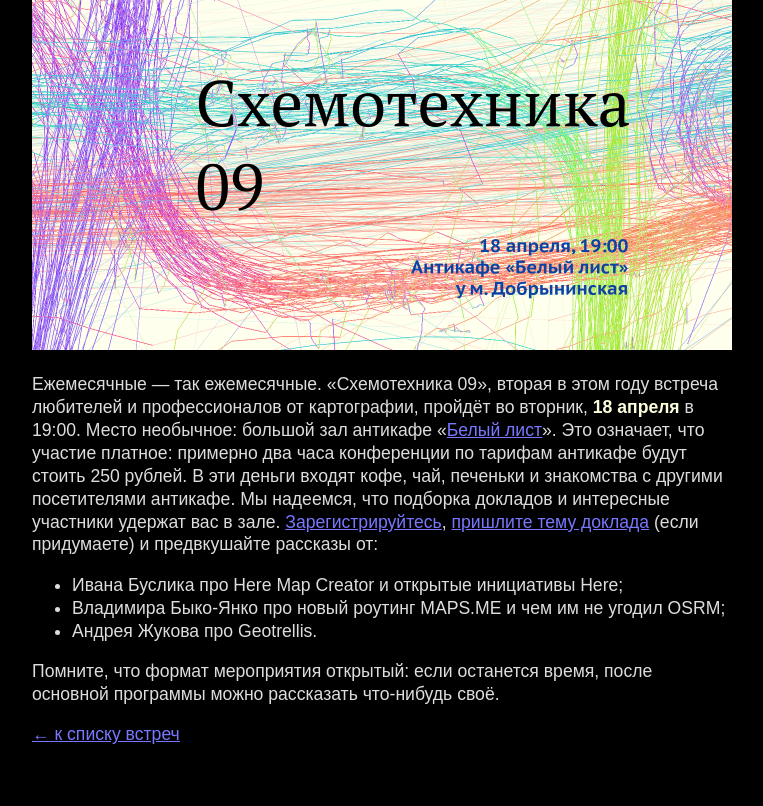
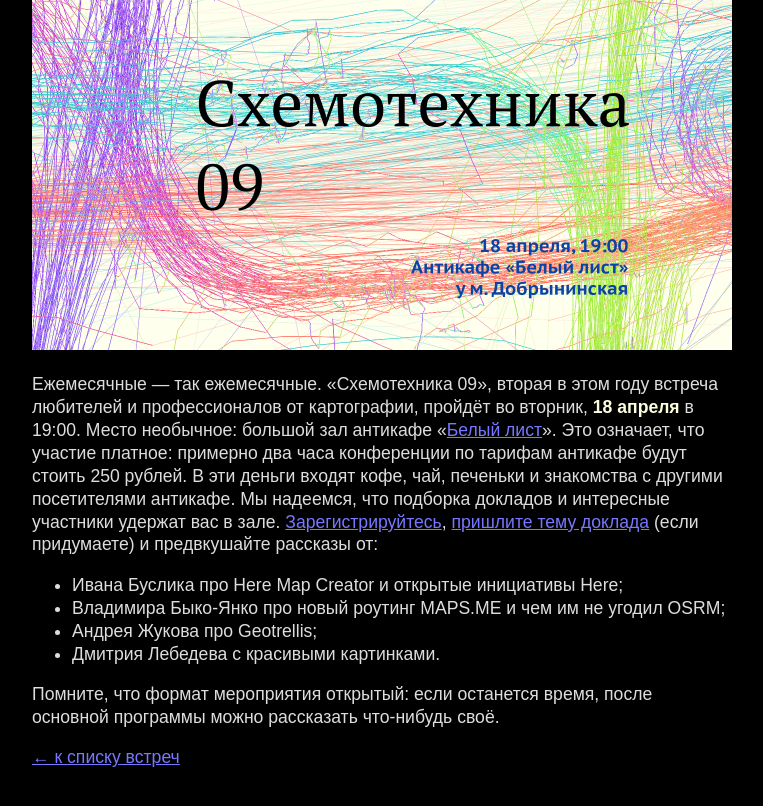
Before and after one commit to Zverik/schemotechnika, a Jekyll site: the page built from _posts/2017-03-23-schemo09.md, in a window 1280 px wide. Shown: the top 806 px of the page, without its empty margins (258-1021 px from the left). Built offline with Jekyll 4.4.1, drawn with Linux system fonts in a browser that asks for light colours.

Commit message:
Дмитрий Лебедев

```diff
--- a/_posts/2017-03-23-schemo09.md
+++ b/_posts/2017-03-23-schemo09.md
@@ -8,6 +8,7 @@ image: schemo09-1400px-nq8.png
 
 * Ивана Буслика про Here Map Creator и открытые инициативы Here;
 * Владимира Быко-Янко про новый роутинг MAPS.ME и чем им не угодил OSRM;
-* Андрея Жукова про Geotrellis.
+* Андрея Жукова про Geotrellis;
+* Дмитрия Лебедева с красивыми картинками.
 
 Помните, что формат мероприятия открытый: если останется время, после основной программы можно рассказать что-нибудь своё.
```
